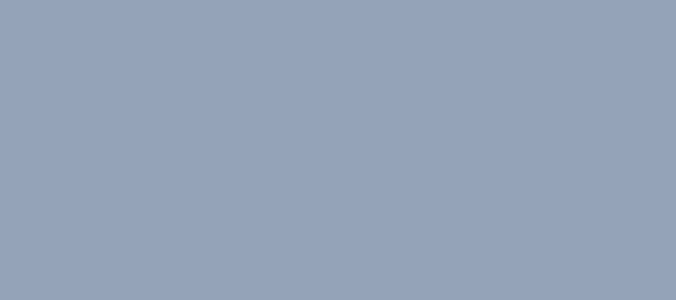
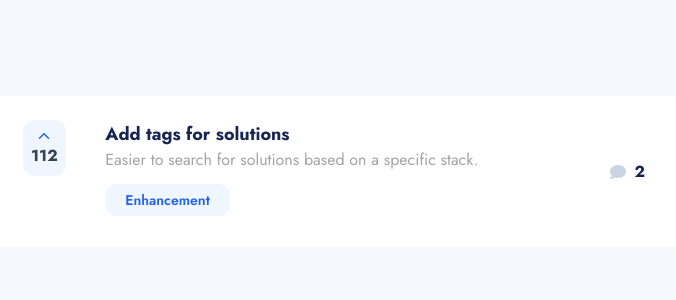
Before and after one commit to Kofi-eo/productfeedback, a Next.js app: page / in a window 1280 px wide. Shown: the top 300 px of the page, without its empty margins (304-980 px from the left). Built offline with nearby package versions, Linux system fonts and the light colour scheme.

Commit message:
create feedbackCard

```diff
--- a/app/components/feedbackCard.jsx
+++ b/app/components/feedbackCard.jsx
@@ -1,9 +1,37 @@
 'use client';
+import React from 'react';
+import { IoIosArrowUp } from 'react-icons/io';
+import { FaComment } from 'react-icons/fa';
+import FeedbacksData from '../../public/data.json';
 
-import React from 'react';
-
-const feedbackCard = () => {
-	return <div>feedbackCard</div>;
+const FeedbackCard = () => {
+	return (
+		<div className='bg-white py-6 px-6 rounded-lg flex h-[151px] w-[689px] items-start text-slate-700 gap-8'>
+			<div className=' w-[10%] flex items-center justify-start flex-col '>
+				<div className=' bg-blue-50 p-2 flex flex-col justify-center items-center rounded-xl w-fit'>
+					<IoIosArrowUp className='text-blue-600' />
+					<span className='font-bold'>112</span>
+				</div>
+			</div>
+			<div className='w-[80%]'>
+				<h1 className='font-bold text-blue-950 text-lg'>
+					Add tags for solutions
+				</h1>
+				<span className='text-neutral-400'>
+					Easier to search for solutions based on a specific stack.
+				</span>
+				<div className='py-1 px-5 bg-blue-50 rounded-xl w-fit mt-3'>
+					<span className='text-blue-600 font-semibold text-sm'>
+						Enhancement
+					</span>
+				</div>
+			</div>
+			<div className='w-[10%] h-[100%] flex justify-center items-center text-slate-300 gap-x-2'>
+				<FaComment />
+				<span className='text-blue-950 font-bold '>2</span>
+			</div>
+		</div>
+	);
 };
 
-export default feedbackCard;
+export default FeedbackCard;
--- a/app/globals.css
+++ b/app/globals.css
@@ -19,11 +19,7 @@
 }
 
 body {
+	font-family: 'jost', sans serif;
 	color: rgb(var(--foreground-rgb));
-	background: linear-gradient(
-			to bottom,
-			transparent,
-			rgb(var(--background-end-rgb))
-		)
-		rgb(var(--background-start-rgb));
+	background-color: #f7f8fd;
 }
--- a/app/page.js
+++ b/app/page.js
@@ -1,11 +1,11 @@
 import Image from 'next/image';
 import Link from 'next/link';
-import feedbackCard from './components/feedbackCard';
+import FeedbackCard from './components/feedbackCard';
 
 export default function Home() {
 	return (
-		<main className='flex min-h-screen flex-col items-center justify-between p-24 bg-slate-400'>
-			<feedbackCard />
+		<main className='flex min-h-screen flex-col items-center justify-between p-24 bg-[#F7F8FD]'>
+			<FeedbackCard />
 		</main>
 	);
 }
--- a/package.json
+++ b/package.json
@@ -16,6 +16,7 @@
     "postcss": "8.4.23",
     "react": "18.2.0",
     "react-dom": "18.2.0",
+    "react-icons": "^4.8.0",
     "tailwindcss": "3.3.2"
   }
 }
```
Also changed, not shown: 1 other file (tests, documents, lock files or other folders).
